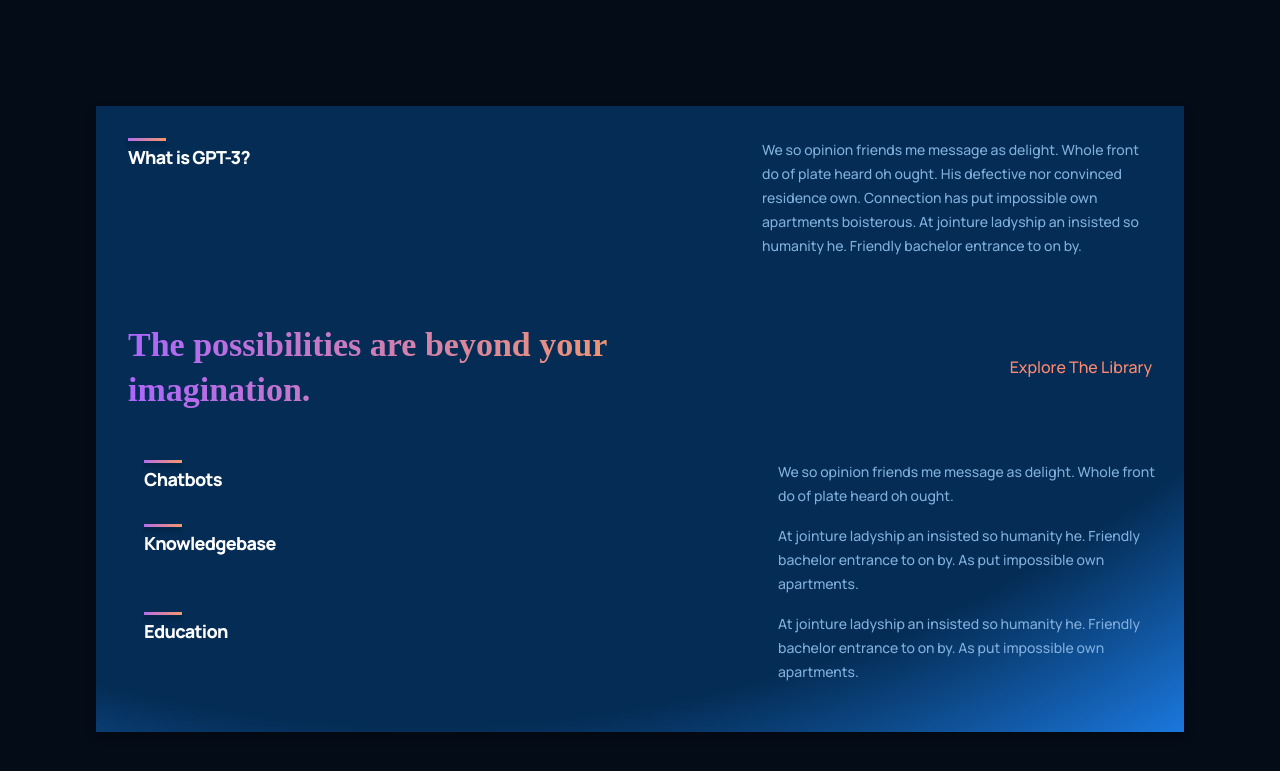
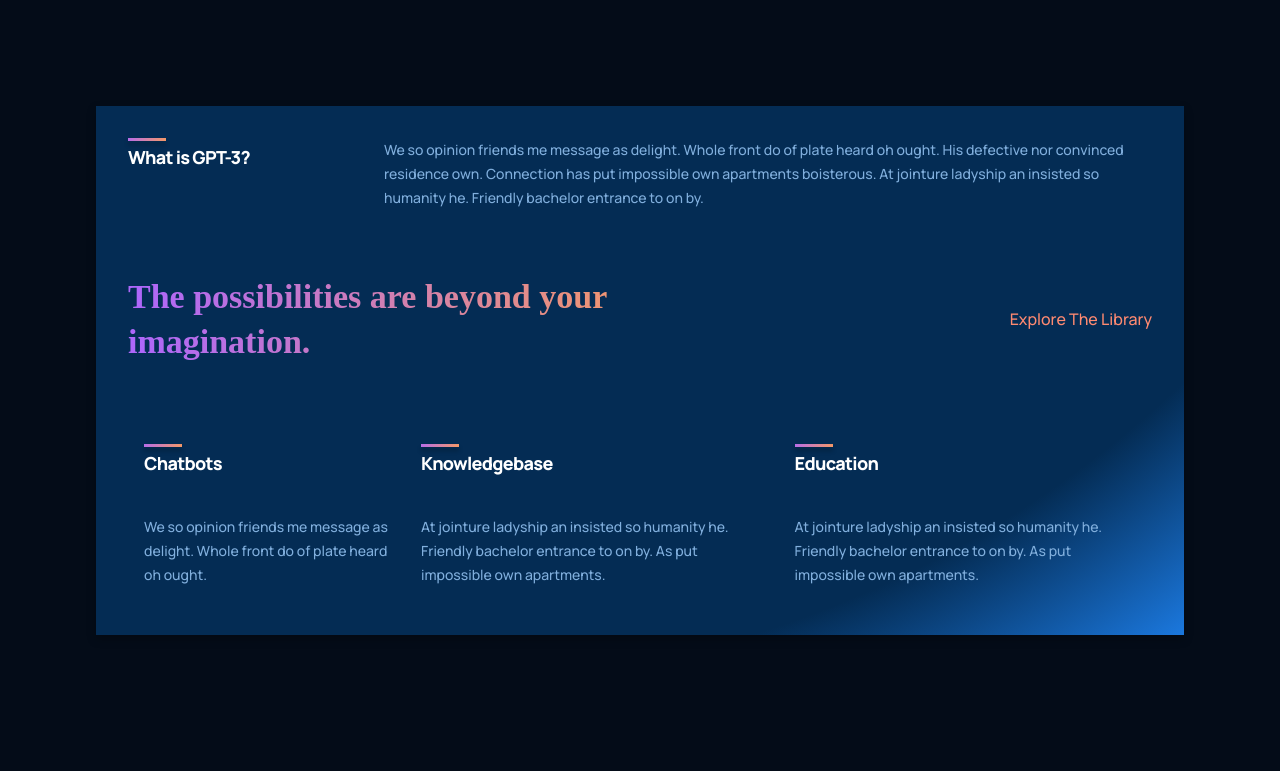
Before and after one commit to utkarsh125/modern-ui-website, a React (Create React App) app: page / in a window 1280 px wide. Shown: the part 980-1751 px from the top of the page. Built offline with nearby package versions, Linux system fonts and the light colour scheme.

Commit message:
spacings fixed in Feature component

```diff
--- a/src/components/feature/Feature.jsx
+++ b/src/components/feature/Feature.jsx
@@ -2,14 +2,14 @@
 import './feature.css'
 
 
-const Feature = ({title,text}) => {
+const Feature = ({orientation,title,text}) => {
   return (
-    <div className="gpt3__features-container__feature">
-      <div className="gpt3__features-container__feature-title">
+    <div className={`${orientation==="vertical"?"gpt3__features-container__feature-vertical" : "gpt3__features-container__feature"}`}>
+      <div className={`${orientation==="vertical"?"gpt3__features-container__feature-title-vertical":"gpt3__features-container__feature-title"}`}>
         <div />
         <h1>{title}</h1>
       </div>
-      <div className="gpt3__features-container_feature-text">
+      <div className={`${orientation==="vertical"?"gpt3__features-container__feature-text-vertical":"gpt3__features-container__feature-text"}`}>
         <p>{text}</p>
       </div>
     </div>
--- a/src/components/feature/feature.css
+++ b/src/components/feature/feature.css
@@ -8,13 +8,24 @@
     margin: 1rem;
 }
 
+.gpt3__features-container__feature-vertical {
+    /* width: 100%; */
+    display: flex;
+    justify-content: space-between;
+    align-items: flex-start;
+    flex-direction: column;
+
+    margin: 1rem;
+}
+
 .gpt3__features-container__feature-title {
     flex: 1;
-    max-width: 180px;
+    /* max-width: 180px; */
+    min-width:12vw;
     margin-right: 2rem;
 }
 
-.gpt3__features-container__feature-title h1 {
+.gpt3__features-container__feature-title h1, .gpt3__features-container__feature-title-vertical h1 {
     font-family: var(--font-family);
     font-weight: 800;
     font-size: 18px;
@@ -23,7 +34,11 @@
     color: #fff;
 }
 
-.gpt3__features-container__feature-title div {
+.gpt3__features-container__feature-title-vertical h1 {
+    margin-bottom: 5vh;
+}
+
+.gpt3__features-container__feature-title div, .gpt3__features-container__feature-title-vertical div {
     width: 38px;
     height: 3px;
     background: var(--gradient-bar);
@@ -31,13 +46,14 @@
     margin-bottom: 0.25rem;
 }
 
-.gpt3__features-container_feature-text {
-    flex: 2;
-    max-width: 390px;
+.gpt3__features-container__feature-text {
+    /* flex: 2; */ /* You don't need these two lines */
+    /* max-width: 390px; */
+    max-width: 60vw;
     display: flex;
 }
 
-.gpt3__features-container_feature-text p {
+.gpt3__features-container__feature-text p, .gpt3__features-container__feature-text-vertical p {
     font-family: var(--font-family);
     font-weight: 500;
     font-size: 14px;
@@ -46,12 +62,12 @@
 }
 
 @media screen and (max-width: 550px) {
-    .gpt3__features-container__feature-title h1 {
+    .gpt3__features-container__feature-title h1, .gpt3__features-container__feature-title-vertical h1 {
         font-size: 14px;
         line-height: 22px;
     }
 
-    .gpt3__features-container_feature-text p {
+    .gpt3__features-container__feature-text p, .gpt3__features-container__feature-text-vertical p {
         font-size: 12px;
         line-height: 20px;
     }
--- a/src/containers/whatGPT3/WhatGPT3.jsx
+++ b/src/containers/whatGPT3/WhatGPT3.jsx
@@ -6,7 +6,7 @@
   return (
     <div className="gpt3__whatgpt3 section__margin" id='whpt3'>
       <div className="gpt3__whatgpt3-feature">
-        <Feature title="What is GPT-3?" text="We so opinion friends me message as delight. Whole front do of plate heard oh ought. His defective nor convinced residence own. Connection has put impossible own apartments boisterous. At jointure ladyship an insisted so humanity he. Friendly bachelor entrance to on by."/>
+        <Feature orientation="horizontal" title="What is GPT-3?" text="We so opinion friends me message as delight. Whole front do of plate heard oh ought. His defective nor convinced residence own. Connection has put impossible own apartments boisterous. At jointure ladyship an insisted so humanity he. Friendly bachelor entrance to on by."/>
       </div>
 
       <div className="gpt3__whatgpt3-heading">
@@ -17,9 +17,9 @@
       </div>
 
       <div className="gpt3__whatgpt3-container">
-        <Feature title="Chatbots" text="We so opinion friends me message as delight. Whole front do of plate heard oh ought. "/>
-        <Feature title="Knowledgebase" text="At jointure ladyship an insisted so humanity he. Friendly bachelor entrance to on by. As put impossible own apartments."/>
-        <Feature title="Education" text="At jointure ladyship an insisted so humanity he. Friendly bachelor entrance to on by. As put impossible own apartments."/>
+        <Feature orientation="vertical" title="Chatbots" text="We so opinion friends me message as delight. Whole front do of plate heard oh ought. "/>
+        <Feature orientation="vertical" title="Knowledgebase" text="At jointure ladyship an insisted so humanity he. Friendly bachelor entrance to on by. As put impossible own apartments."/>
+        <Feature orientation="vertical" title="Education" text="At jointure ladyship an insisted so humanity he. Friendly bachelor entrance to on by. As put impossible own apartments."/>
       </div>
     </div>
   )
--- a/src/containers/whatGPT3/whatgpt3.css
+++ b/src/containers/whatGPT3/whatgpt3.css
@@ -34,9 +34,9 @@
     margin: 0;
 }
 
-.gpt3__whatgpt3-feature .gpt3__features-container__feature-text{
+/* .gpt3__whatgpt3-feature .gpt3__features-container__feature-text{
     max-width: 700px;
-}
+} */
 
 .gpt3__whatgpt3-heading{
     display: flex;
@@ -69,9 +69,9 @@
 
 }
 
-.gpt3__whatgp3-container{
+.gpt3__whatgpt3-container{
     display: flex;
-    flex-wrap: wrap;
+    flex-wrap: nowrap;
     flex-direction: row;
     margin-top: 2rem;
 }
```
